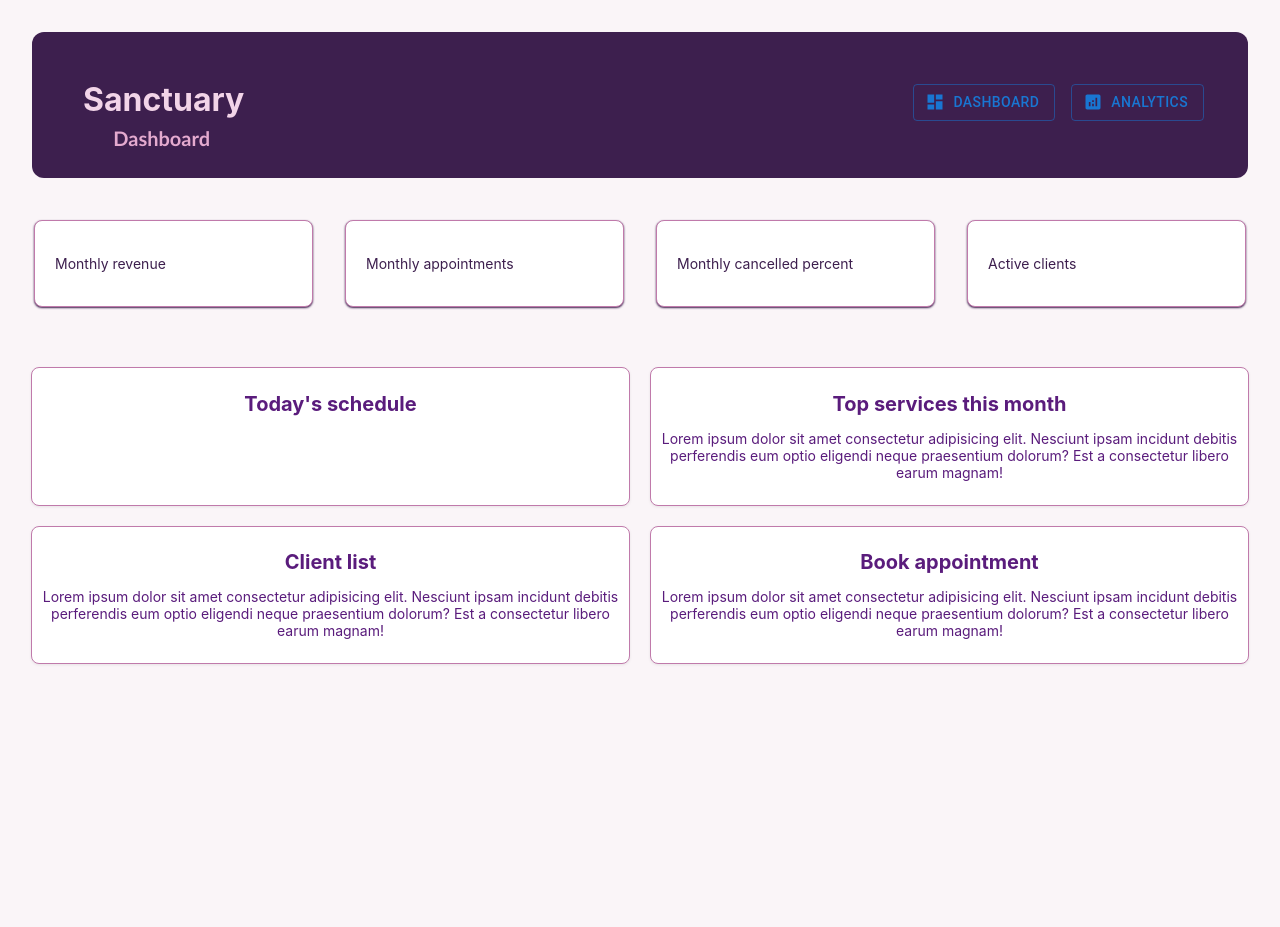
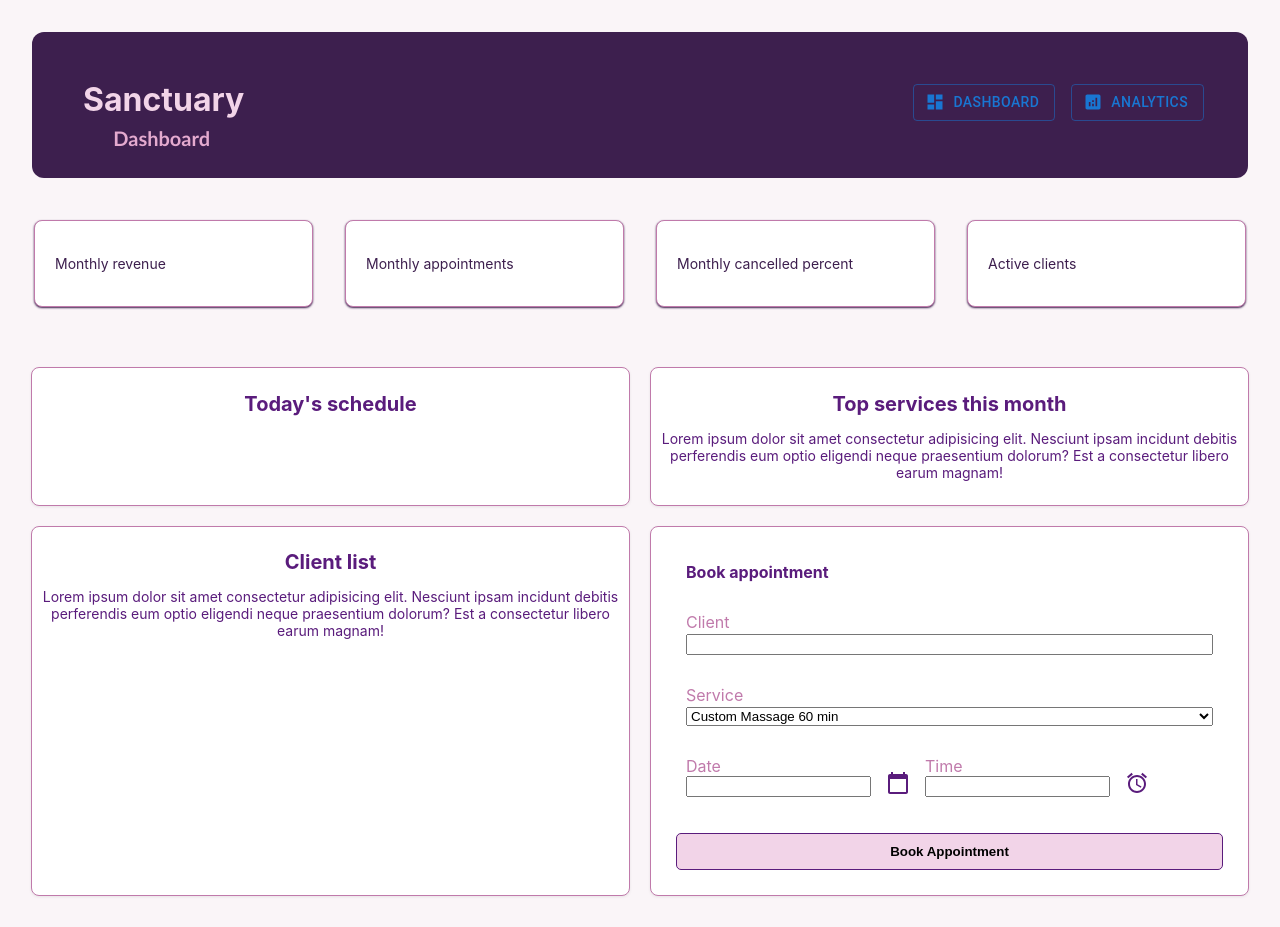
Before and after one commit to grizz-bot92/massage-management-app, a React (Vite) app in the folder frontend/: page / in a window 1280 px wide. Before the commit the page ends 800 px from the top, so only its background shows below. Built offline with nearby package versions, Linux system fonts and the light colour scheme; no server answers.

Commit message:
book appt form outline

```diff
--- a/frontend/src/pages/DashBoard.css
+++ b/frontend/src/pages/DashBoard.css
@@ -80,3 +80,58 @@
   text-align: center;
   margin: 10px;
 }
+
+.booking-form{
+  display: flex;
+  flex-direction: column;
+  text-align: left;
+  margin: 15px;
+  gap: 10px;
+}
+
+.book-appt{
+  margin: 10px;
+  font-weight: bold;
+  color: #5a1c7c;
+}
+
+.client-name{
+  display: flex;
+  flex-direction: column;
+  margin: 10px;
+  color: #C07AAB;
+  gap: 2px;
+}
+
+.date-time{
+  display: flex;
+  margin: 10px;
+  gap: 15px;
+  color: #C07AAB;
+}
+
+.service-type{
+  display: flex;
+  flex-direction: column;
+  margin: 10px;
+  color: #C07AAB;
+  gap: 2px;
+}
+
+.book-btn{
+  background-color: #F2D4E8;
+  border: 1px solid #5a1c7c;
+  margin-top: 1rem;
+  border-radius: 5px;
+  padding: 10px;
+}
+
+.date{
+  display: flex;
+  flex-direction: column;
+}
+
+.time{
+  display: flex;
+  flex-direction: column;
+}
--- a/frontend/src/pages/DashBoard.tsx
+++ b/frontend/src/pages/DashBoard.tsx
@@ -4,6 +4,8 @@ import Button from '@mui/material/Button';
 import Stack from "@mui/material/Stack";
 import AnalyticsIcon from '@mui/icons-material/Analytics';
 import DashboardIcon from '@mui/icons-material/Dashboard';
+import CalendarTodayIcon from '@mui/icons-material/CalendarToday';
+import AccessAlarmIcon from '@mui/icons-material/AccessAlarm';
 
 type MonthlyData = {
   month: string,
@@ -136,9 +138,37 @@ const DashBoard = () => {
         <p>Lorem ipsum dolor sit amet consectetur adipisicing elit. Nesciunt ipsam incidunt debitis perferendis eum optio eligendi neque praesentium dolorum? Est a consectetur libero earum magnam!</p>
       </div>
       <div className="service">
-        <h1>Book appointment</h1>
-        <p>Lorem ipsum dolor sit amet consectetur adipisicing elit. Nesciunt ipsam incidunt debitis perferendis eum optio eligendi neque praesentium dolorum? Est a consectetur libero earum magnam!</p>
+        <form className="booking-form">
+          <label className="book-appt">
+           Book appointment
+          </label>
+          <label className="client-name">
+            Client
+            <input type="text" name="name" />
+          </label>
+          <label className="service-type">
+            Service
+            <select>
+              <option value="Custom 60 min">Custom Massage 60 min</option>
+              <option value="Custom 90 min">Custom Massage 90 min</option>
+            </select>
+          </label>
+          <div className="date-time">
+            <div className="date">
+              <label className="date">Date </label>
+              <input type="text" name="date" />
+            </div>
+            <CalendarTodayIcon sx={{marginTop: '15px', color: '#5a1c7c'}}/>
+            <div className="time">
+              <label className="time">Time</label>
+              <input type="text" name="time" />
+            </div>
+            <AccessAlarmIcon sx={{marginTop: '15px', color: '#5a1c7c'}}/>
+          </div>
+          <button className="book-btn">Book Appointment</button>
+        </form>
       </div>
+
     </div>
 
     </div>
```
